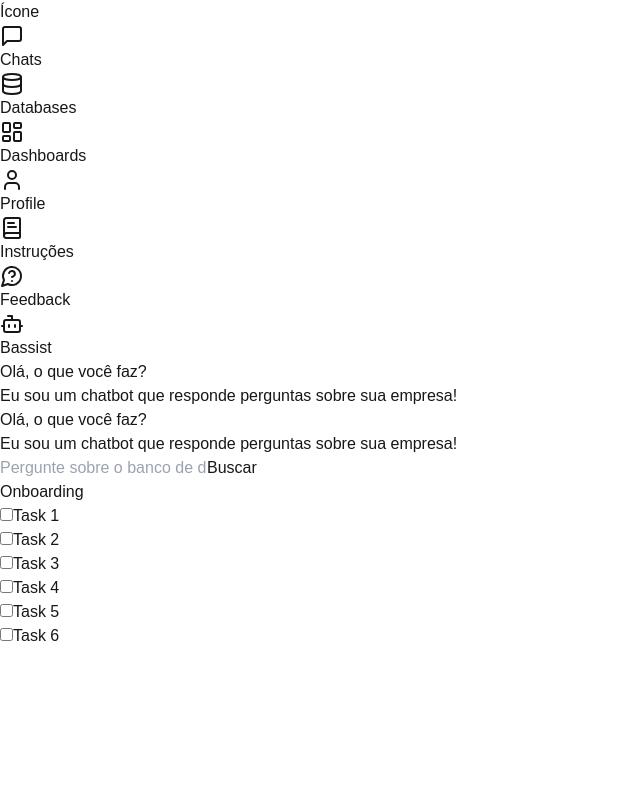
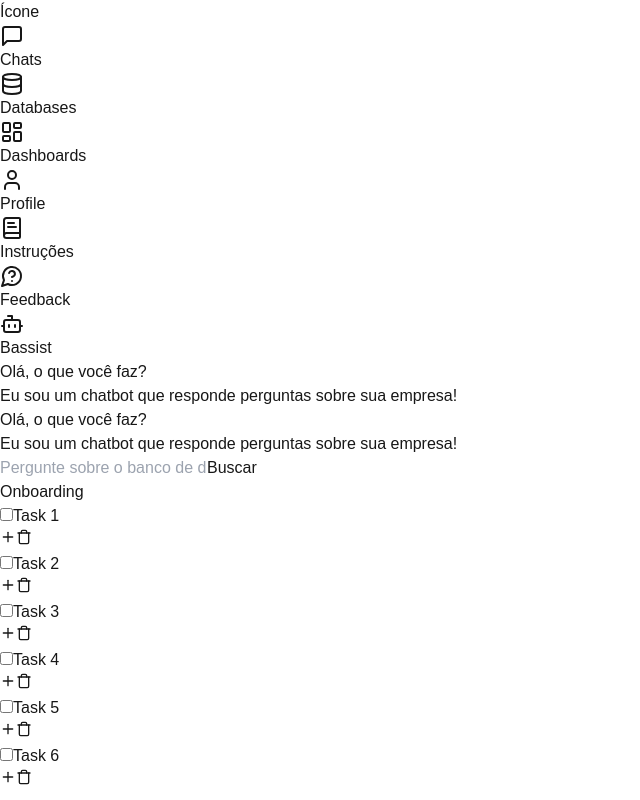
Before and after one commit to chicofgdl/maia, a Next.js app: page / in a window 1280 px wide. Shown: the whole page, without its empty margins (0-640 px from the left). Built offline with nearby package versions, Linux system fonts and the light colour scheme.

Commit message:
Adiciona botões de adicionar e remover tasks. - Lógica de funcionamento dos botões pendentes.

```diff
--- a/src/components/Chatbot/index.tsx
+++ b/src/components/Chatbot/index.tsx
@@ -23,10 +23,6 @@ export default function Chatbot() {
 
   const handleInputChange = (event) => {
     setInputValue(event.target.value);
-  };
-
-  const handleSubmit = (event) => {
-    // event.preventDefault();
   };
 
   return (
--- a/src/components/Checklist/index.tsx
+++ b/src/components/Checklist/index.tsx
@@ -1,7 +1,7 @@
 import React, { useState } from "react";
+import { Plus, Trash, Pencil } from "lucide-react";
 
 const Checklist = () => {
-
   const [items, setItems] = useState([
     { id: 1, text: "Task 1", completed: false },
     { id: 2, text: "Task 2", completed: false },
@@ -10,8 +10,10 @@ const Checklist = () => {
     { id: 5, text: "Task 5", completed: false },
     { id: 6, text: "Task 6", completed: false },
   ]);
+  const [editingId, setEditingId] = useState<number | null>(null);
+  const [editText, setEditText] = useState("");
 
-  const toggleCompletion = (id:number) => {
+  const toggleCompletion = (id: number) => {
     setItems((prevItems) =>
       prevItems.map((item) =>
         item.id === id ? { ...item, completed: !item.completed } : item
@@ -20,29 +22,61 @@ const Checklist = () => {
   };
 
   return (
-    <div
-      className="h-full bg-gray-200 p-4 overflow-y-auto"
-    >
-      <h2 className="text-xl font-semibold mb-4">Onboarding</h2>
+    <div className="h-full bg-gray-200 p-4 overflow-y-auto">
+      <h2 className="text-xl font-semibold mb-4 flex justify-center">Onboarding</h2>
       <ul className="space-y-2">
         {items.map((item) => (
           <li
             key={item.id}
-            className="flex items-center justify-start gap-4 p-3 bg-white rounded-lg shadow-md hover:bg-gray-100"
+            className="flex items-center justify-between gap-4 p-3 bg-white rounded-lg shadow-md hover:bg-gray-100 relative group"
           >
+            <div className="flex items-center gap-4">
               <input
                 type="checkbox"
                 checked={item.completed}
                 onChange={() => toggleCompletion(item.id)}
                 className="w-6 h-6 cursor-pointer"
               />
+              {editingId === item.id ? (
+                <input
+                  type="text"
+                  value={editText}
+                  onChange={(e) => setEditText(e.target.value)}
+                  onBlur={() => {
+                    setItems((prev) =>
+                      prev.map((i) =>
+                        i.id === item.id ? { ...i, text: editText } : i
+                      )
+                    );
+                    setEditingId(null);
+                  }}
+                  className="border border-gray-300 rounded p-1"
+                  autoFocus
+                />
+              ) : (
                 <span
-              className={`text-base ${
+                  className={`text-base cursor-pointer ${
                     item.completed ? "line-through text-gray-500" : "text-gray-900"
                   }`}
+                  onClick={() => {
+                    setEditingId(item.id);
+                    setEditText(item.text);
+                  }}
                 >
                   {item.text}
                 </span>
+              )}
+            </div>
+
+            {/* Botões de ação (somente aparecem ao passar o mouse) */}
+            <div className="absolute right-2 top-1/2 -translate-y-1/2 flex gap-2 opacity-0 group-hover:opacity-100 transition-opacity">
+              <button className="p-1 bg-green-500 text-white rounded-full hover:bg-green-600">
+                <Plus size={16} />
+              </button>
+              <button className="p-1 bg-red-500 text-white rounded-full hover:bg-red-600">
+                <Trash size={16} />
+              </button>
+            </div>
           </li>
         ))}
       </ul>
```
Lines whose indentation alone changed are shown as unchanged.
